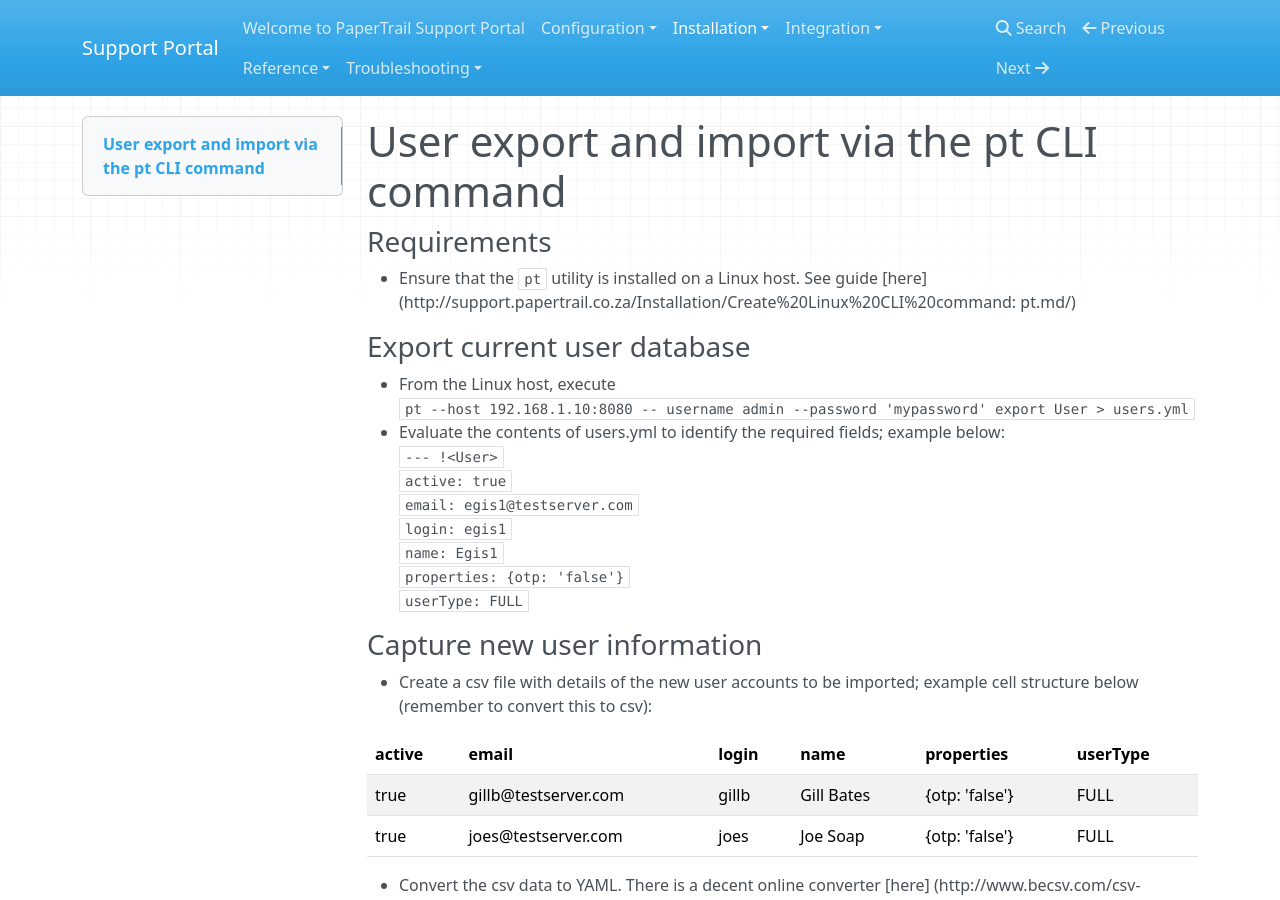
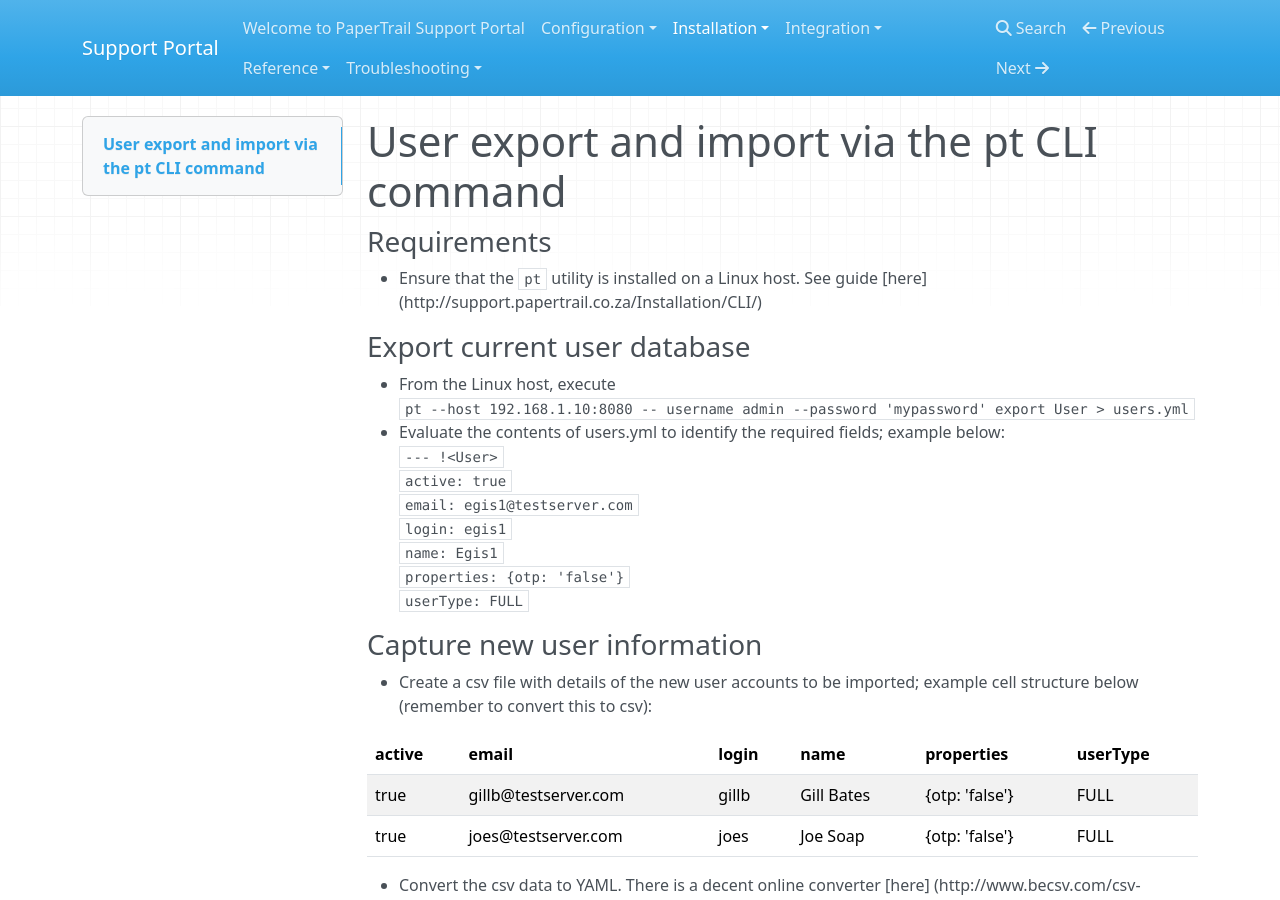
Before and after one commit to ryanegis/support-portal, an MkDocs documentation site: the page built from docs/Installation/user-export-import.md, in a window 1280 px wide and 900 px high. Built offline with MkDocs 1.6.1, drawn with Linux system fonts in a browser that asks for light colours; nearby versions of some CDN libraries; old or Windows-style settings are respelled for this version of MkDocs.

Commit message:
Update user-export-import.md

```diff
--- a/docs/Installation/user-export-import.md
+++ b/docs/Installation/user-export-import.md
@@ -1,7 +1,7 @@
 # User export and import via the pt CLI command
 
 ### Requirements
-* Ensure that the `pt` utility is installed on a Linux host. See guide [here] (http://support.papertrail.co.za/Installation/Create%20Linux%20CLI%20command: pt.md/)
+* Ensure that the `pt` utility is installed on a Linux host. See guide [here] (http://support.papertrail.co.za/Installation/CLI/)
 
 ### Export current user database
 * From the Linux host, execute<br>
```
